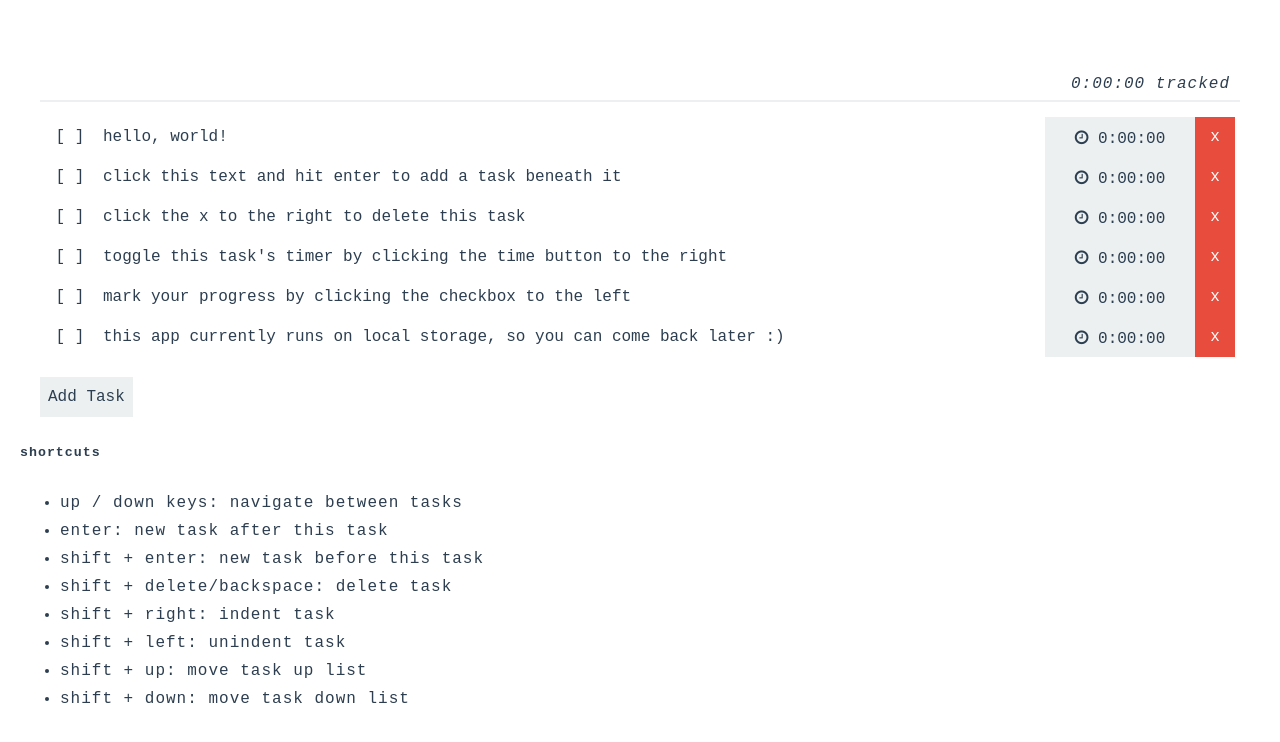
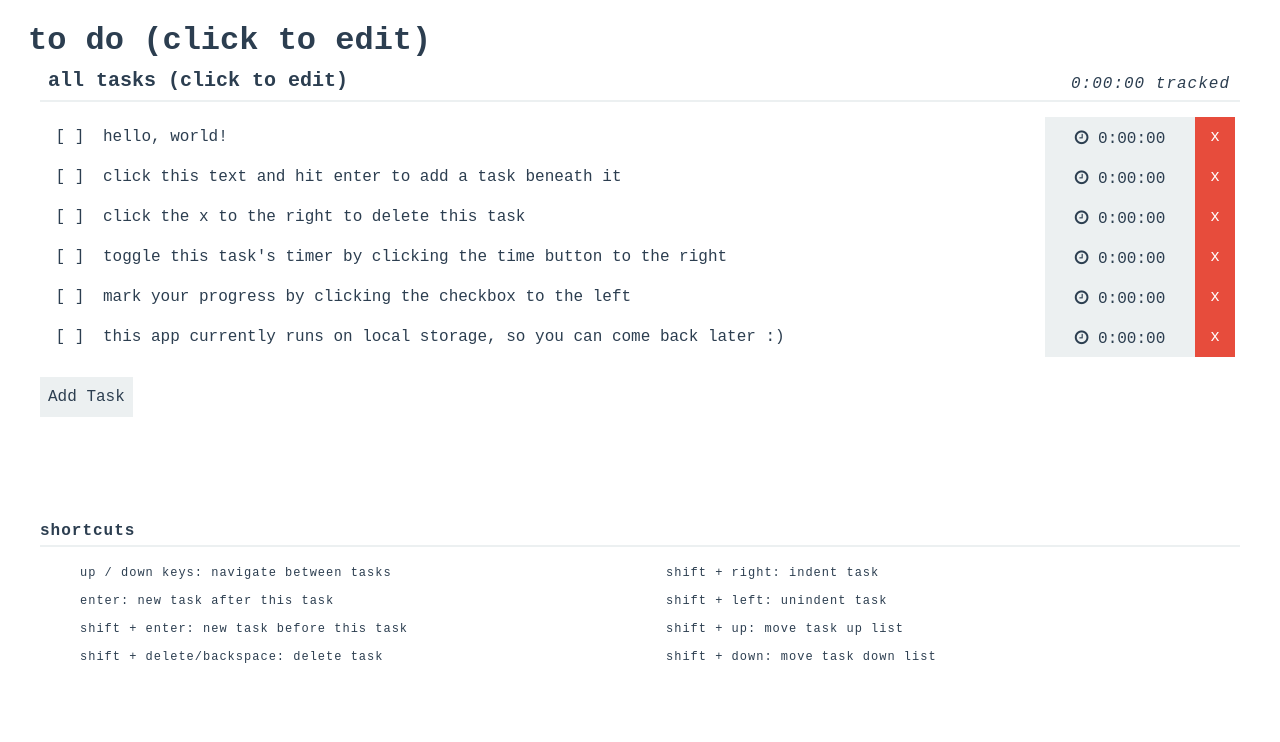
Before and after one commit to cborchert/todolist, a React app: page / in a window 1280 px wide. Shown: the top 742 px of the page. Built offline with nearby package versions, Linux system fonts and the light colour scheme.

Commit message:
Add help

```diff
--- a/src/App.js
+++ b/src/App.js
@@ -19,8 +19,8 @@ class App extends Component {
       projects: [],
       tags: [],
       taskLists: [],
-      appName,
-      taskListName,
+      appName: appName ? appName : "to do (click to edit)",
+      taskListName: taskListName ? taskListName : "all tasks (click to edit)",
       lastSeen
     };
 
@@ -236,8 +236,8 @@ class App extends Component {
           updateStateWithValue={this.updateStateWithValue.bind(this)}
           reorderTask={this.reorderTask.bind(this)}
         />
-        <div>
-          <h5>shortcuts</h5>
+        <div className="app__help">
+          <h5 className="app__help-title">shortcuts</h5>
           <ul>
             <li>up / down keys: navigate between tasks</li>
             <li>enter: new task after this task</li>
--- a/src/App.scss
+++ b/src/App.scss
@@ -1,3 +1,4 @@
+@import "./vars.scss";
 .app {
   padding: 20px;
 
@@ -6,4 +7,18 @@
     font-size: 2rem;
     width: 100%;
   }
+
+  &__help {
+    padding: 100px 20px 20px;
+    font-size: 0.75rem;
+    ul {
+      columns: 2;
+      list-style-type: none;
+    }
+  }
+  &__help-title {
+    font-size: 1rem;
+    margin: 0;
+    border-bottom: 2px solid $gray;
+  }
 }
```
